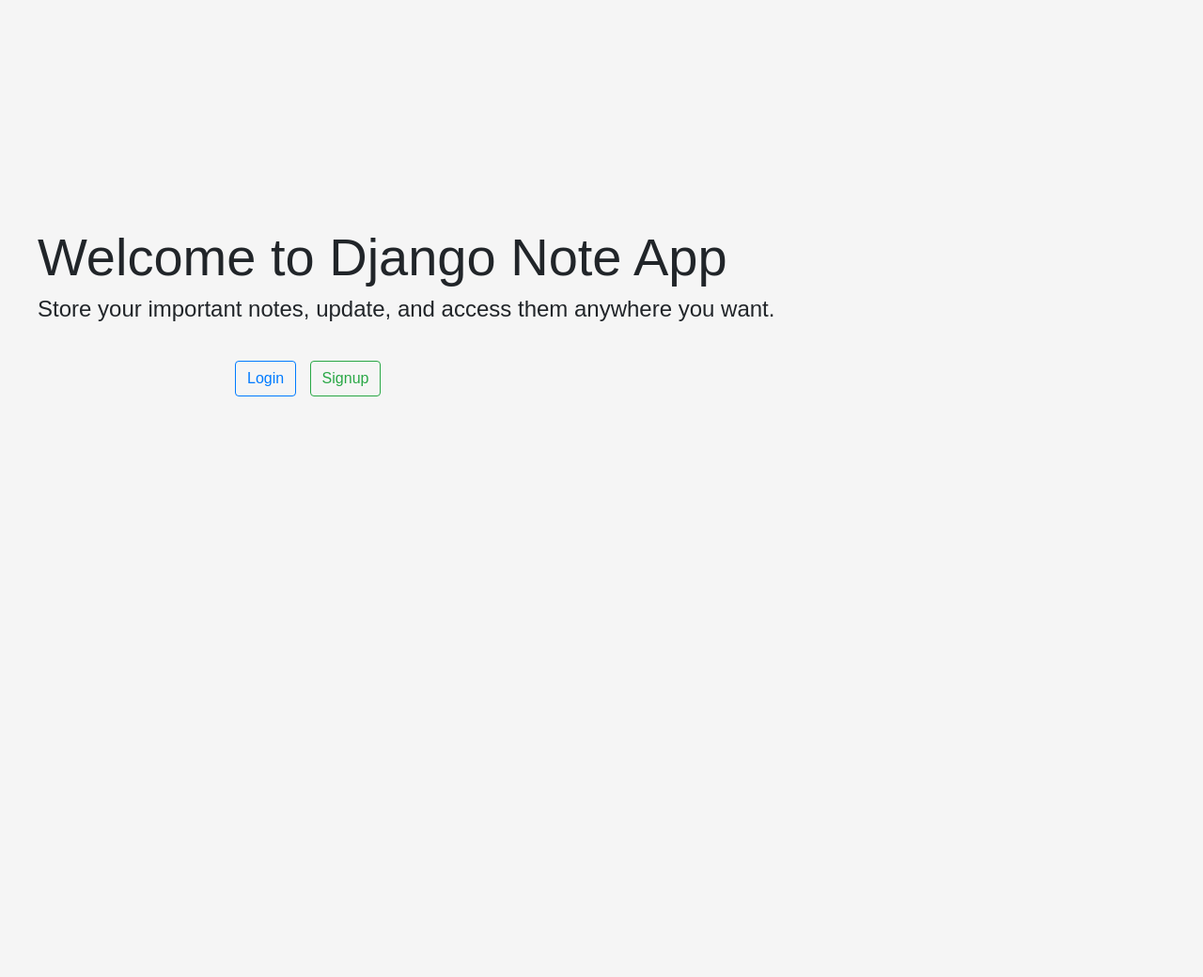
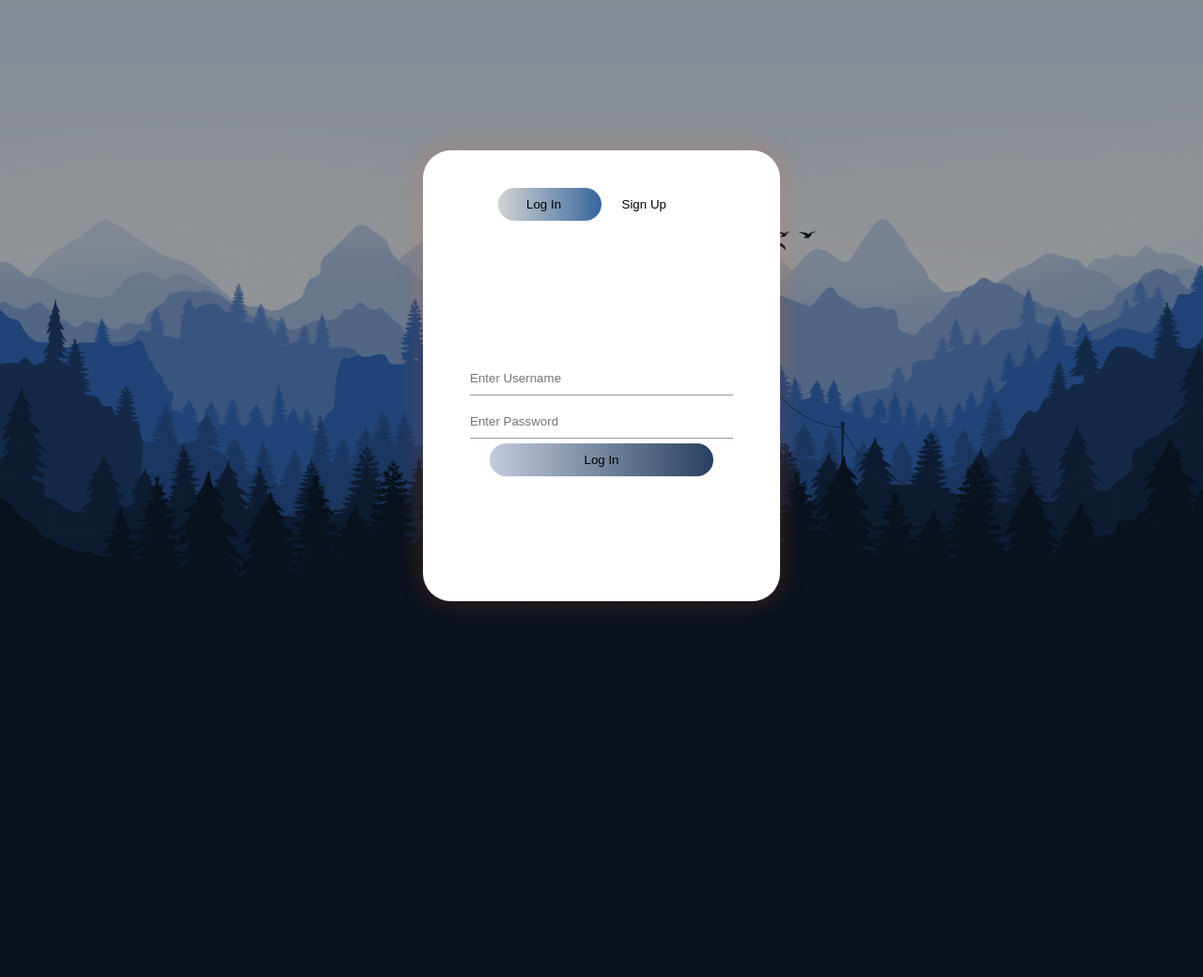
Before and after one commit to ArmanMokammel/Django-NoteApp, a Django app: page / in a window 1280 px wide. Shown: the whole page at 94% size. After the commit the page ends 649 px from the top, so only its background shows below. Run offline with Django 4.2, Linux system fonts and the light colour scheme; some libraries are stand-ins or nearby versions.

Commit message:
Index Updated

```diff
--- /dev/null
+++ b/UserData/static/index-style.css
@@ -0,0 +1,114 @@
+* {
+    margin: 0;
+    padding: 0;
+    font-family: sans-serif;
+    box-sizing: border-box;
+}
+
+body {
+    margin: 0;
+    padding: 0;
+    font-family: sans-serif;
+}
+
+.ohio {
+    height: 100vh;
+    width: 100%;
+    background: linear-gradient(rgba(0,0,0,0.4), rgba(0,0,0,0.4)), url(scene.png);
+    background-position: center;
+    background-size: cover;
+    display: flex;
+    align-items: center;
+    justify-content: center;
+}
+
+.form-box {
+    height: 480px;
+    width: 380px;
+    position: relative;
+    margin: 6% auto;
+    background: #ffffff;
+    padding: 5px;
+    overflow: hidden;
+    box-shadow: 0 0 20px 9px  #ff61241f;
+    border-radius: 30px;
+}
+
+.button-box {
+    width: 220px;
+    margin: 35px auto;
+    position: relative;
+    border-radius: 30px;
+}
+
+.toggle-btn {
+    padding: 10px 30px;
+    cursor: pointer;
+    background: transparent;
+    border: 0;
+    outline: none;
+    position: relative;
+}
+
+#btn {
+    top: 0;
+    left: 0;
+    position: absolute;
+    width: 110px;
+    height: 100%;
+    background: linear-gradient(to right, #D3D3D3, #36669d);
+    border-radius: 30px;
+    transition: .5s;
+}
+
+
+.input-group {
+    top: 130px;
+    width: 280px;
+    position: absolute;
+    transition: .5s;
+}
+
+.input-field {
+    width: 100%;
+    padding: 10px 0;
+    margin: 5px 0;
+    border: none;
+    border-bottom: 1px solid #999;
+    outline: none;
+    background: transparent;
+    transition: border-bottom 0.3s ease;
+}
+
+.submit-btn {
+    width: 85%;
+    padding: 10px 30px;
+    cursor: pointer;
+    display: block;
+    margin: auto;
+    background: linear-gradient(to right, #C3CBDC, #274060);
+    border: 0;
+    outline: none;
+    border-radius: 30px;
+    transition: background 0.3s ease;
+}
+
+.check-box {
+    margin: 30px 10px 30px 0;
+}
+
+span {
+    color: #777;
+    font-size: 12px;
+    bottom: 68px;
+    position: absolute;
+}
+
+#login {
+    left: 50px;
+    top: 220px
+}
+
+#signup {
+    left: 450px;
+}
--- a/UserData/templates/index.html
+++ b/UserData/templates/index.html
@@ -1,27 +1,52 @@
-{% load static %}
 <!DOCTYPE html>
 <html lang="en">
 <head>
     <meta charset="UTF-8">
     <meta name="viewport" content="width=device-width, initial-scale=1.0">
-    <title>Note App</title>
-    <link rel="stylesheet" href="https://maxcdn.bootstrapcdn.com/bootstrap/4.5.2/css/bootstrap.min.css">
-
-    <link rel="stylesheet" href="{% static 'index.css' %}">
+    <title>Sign In & Sign Up Form</title>
+    <link rel="stylesheet" href="index-style.css">
 </head>
 <body>
-    <div class="homepage">
-        <h1 class="w">Welcome to Django Note App</h1>
-        <h3 class="typing" id="typing"></h3>
+    <div class="ohio">
+        <div class="form-box">
+            <div class="button-box">
+                <div id="btn"></div>
+                <button type="button" class="toggle-btn" onclick="login()">Log In</button>
+                <button type="button" class="toggle-btn" onclick="signin()">Sign Up</button>
+            </div>
+
+            <form id="login" class="input-group">
+                <input type="text" class="input-field" placeholder="Enter Username" required>
+                <input type="password" class="input-field" placeholder="Enter Password" required>
+                <button type="submit" class="submit-btn">Log In</button>
+            </form>
+
+            <form id="signup" class="input-group">
+                <input type="email" class="input-field" placeholder="Email Id" required>
+                <input type="text" class="input-field" name="signup_username" placeholder="Set Username" required>
+                <input type="password" class="input-field" name="user_set_pass" placeholder="Set Password" required>
+                <input type="password" class="input-field" name="user_conf_pass" placeholder="Confirm Password" required>
+                <button type="submit" class="submit-btn">Sign Up</button>
+            </form>
+        </div>
     </div>
-    <div class="links">
-        <a class="btn btn-outline-primary txt-primary rounded buttons" href="{% url 'UserData:login' %}" class="">Login</a>
-        <a class="btn btn-outline-success txt-success rounded buttons" href="{% url 'UserData:signup' %}" class="">Signup</a>
-    </div>
-    <script src="{% static 'index.js' %}"></script>
-    <script src="https://code.jquery.com/jquery-3.5.1.slim.min.js"></script>
-    <script src="https://cdn.jsdelivr.net/npm/@popperjs/core@2.9.3/dist/umd/popper.min.js"></script>
-    <script src="https://maxcdn.bootstrapcdn.com/bootstrap/4.5.2/js/bootstrap.min.js"></script>
 
+    <script>
+        var x = document.getElementById("login");
+        var y = document.getElementById("signup");
+        var z = document.getElementById("btn");
+
+        function signin(){
+            x.style.left = "-400px";
+            y.style.left = "50px";
+            z.style.left = "110px";
+        }
+
+        function login(){
+            x.style.left = "50px";
+            y.style.left = "450px";
+            z.style.left = "0";
+        }
+    </script>
 </body>
 </html>
```
Also changed, not shown: UserData/static/scene.png (added).
